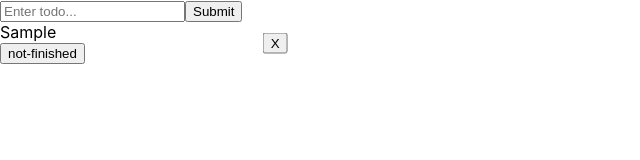
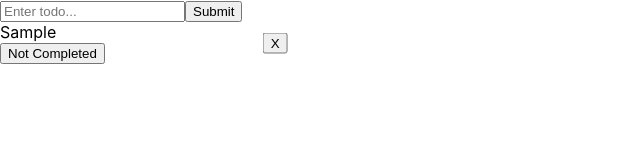
Before and after one commit to sstoimirov/react-router-playground, a React (Create React App) app in the folder app/: page / in a window 1280 px wide. Both pictures are taken after typing "Sample" into the empty fields and a click on the button "Submit". Shown: the top 160 px of the page, without its empty margins (0-640 px from the left). Built offline with nearby package versions, Linux system fonts and the light colour scheme.

Commit message:
update logic for finished todo

```diff
--- a/app/public/app.css
+++ b/app/public/app.css
@@ -8,3 +8,7 @@
     top: 50%;
     transform: translate(-50%, -50%);
 }
+
+.todo-wrapper-finished .todo-text {
+    text-decoration: line-through;
+}
--- a/app/src/App.tsx
+++ b/app/src/App.tsx
@@ -7,9 +7,15 @@ import * as  uuid from "uuid";
 const Todos: React.FC<TodosType> = (props) => {
   return (
     <div className="todos">
-      {props.todos.map((todo: TodoType, index) => <Todo key={`${todo.name}__${index}`} id={todo.id} name={todo.name} clickHandler={() => {
-        props.deleteTodo(index)
-      }} />)}
+      {props.todos.map((todo: TodoType, index) =>
+        <Todo
+          key={`${todo.name}__${index}`}
+          id={todo.id}
+          name={todo.name}
+          deleteHandler={() => {
+            props.deleteTodo(index)
+          }} />
+      )}
     </div>
   )
 }
--- a/app/src/components/Btn/Btn.tsx
+++ b/app/src/components/Btn/Btn.tsx
@@ -1,18 +1,12 @@
 import * as React from "react";
-
-const Btn: React.FC = () => {
-    let [isDone, setFinished] = React.useState(false)
-
-    const btnInfo = isDone ? "finished" : "not-finished"
+interface BtnProps{
+    btnText: string;
+    onClick: (e:React.MouseEvent<HTMLButtonElement>)=>void;
+    isDone: boolean
+}
+const Btn: React.FC<BtnProps> = ({onClick, btnText, isDone}) => {
     return (
-        <button className={btnInfo} type="button" onClick={() => setFinished(() => {
-            if (isDone) {
-                return isDone = false
-            }
-            else {
-                return isDone = true
-            }
-        })}>{btnInfo}</button>
+        <button disabled={isDone} className={"todo-check-btn"} type="button" onClick={onClick}>{btnText}</button>
     )
 }
 export default Btn
--- a/app/src/components/Todo/Todo.tsx
+++ b/app/src/components/Todo/Todo.tsx
@@ -3,12 +3,21 @@ import Btn from "../Btn/Btn";
 import { TodoType } from "../../interfaces/interfaces";
 
 
-const Todo: React.FC<TodoType> = ({ id, name, clickHandler }) => {
+const Todo: React.FC<TodoType> = ({ id, name, deleteHandler }) => {
+    let [isDone, setFinished] = React.useState(false)
+    const clsName = isDone?"todo-wrapper todo-wrapper-finished" : "todo-wrapper"
     return (
-        <div className="todo-wrapper" id={id}>
-            <div>{name}</div>
-            <button className="todo-delete-btn" onClick={clickHandler}>X</button>
-            <Btn />
+        <div className={clsName} id={id.toString()}>
+            <div className="todo-text">{name}</div>
+            <button className="todo-delete-btn" onClick={deleteHandler}>X</button>
+            <Btn btnText={isDone ? "Completed" : "Not Completed"} onClick={() => setFinished(() => {
+                if (isDone) {
+                    return isDone = false
+                }
+                else {
+                    return isDone = true
+                }
+            })} isDone={isDone} />
         </div>
     )
 }
--- a/app/src/interfaces/interfaces.ts
+++ b/app/src/interfaces/interfaces.ts
@@ -1,7 +1,7 @@
 export interface TodoType {
     name: string,
     id: string,
-    clickHandler: (e: React.MouseEvent<HTMLButtonElement>) => void
+    deleteHandler: (e: React.MouseEvent<HTMLButtonElement>) => void
 }
 
 export interface TodosType {
```
